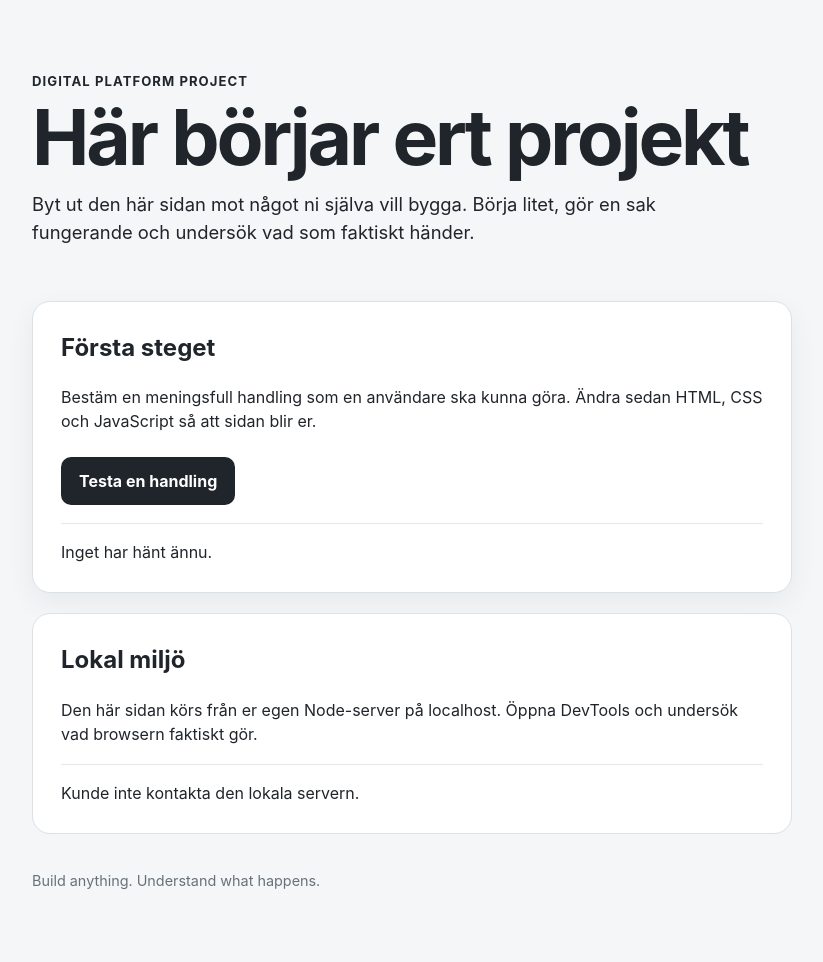
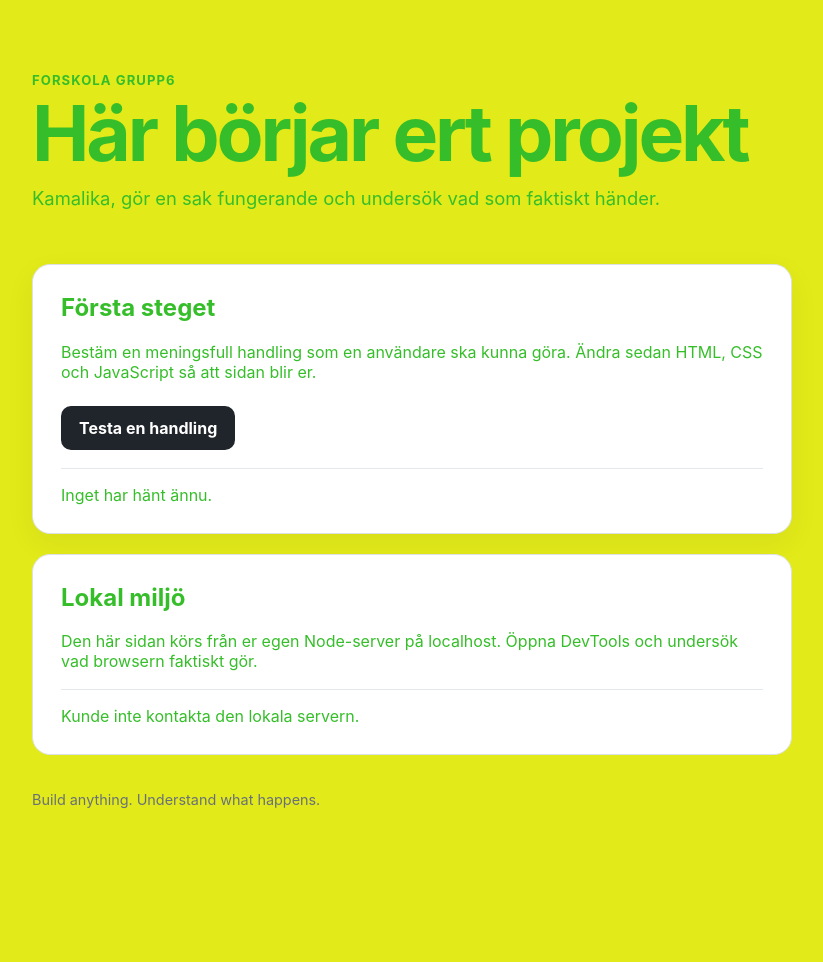
Before and after one commit to Kamalika66/17september, a website: page public/index.html in a window 1280 px wide. Shown: the whole page, without its empty margins (228-1051 px from the left). After the commit the page ends 879 px from the top, so only its background shows below. Drawn offline with Linux system fonts and the light colour scheme; no server answers.

Commit message:
1st commit fixed color

```diff
--- a/public/index.html
+++ b/public/index.html
@@ -3,15 +3,15 @@
   <head>
     <meta charset="UTF-8" />
     <meta name="viewport" content="width=device-width, initial-scale=1.0" />
-    <title>Vårt digitala projekt</title>
+    <title>Forskola Grupp6</title>
     <link rel="stylesheet" href="/style.css" />
   </head>
   <body>
     <header class="site-header">
-      <p class="eyebrow">Digital Platform Project</p>
+      <p class="eyebrow">Forskola Grupp6</p>
       <h1>Här börjar ert projekt</h1>
       <p class="intro">
-        Byt ut den här sidan mot något ni själva vill bygga. Börja litet,
+        Kamalika,
         gör en sak fungerande och undersök vad som faktiskt händer.
       </p>
     </header>
--- a/public/style.css
+++ b/public/style.css
@@ -1,8 +1,8 @@
 :root {
+  color-scheme: light;
   font-family: Inter, ui-sans-serif, system-ui, -apple-system, BlinkMacSystemFont, "Segoe UI", sans-serif;
-  color: #20252b;
-  background: #f4f6f8;
-  line-height: 1.5;
+  color: #36be2a;
+  background: #e3ea19;
 }
 
 * {
```
